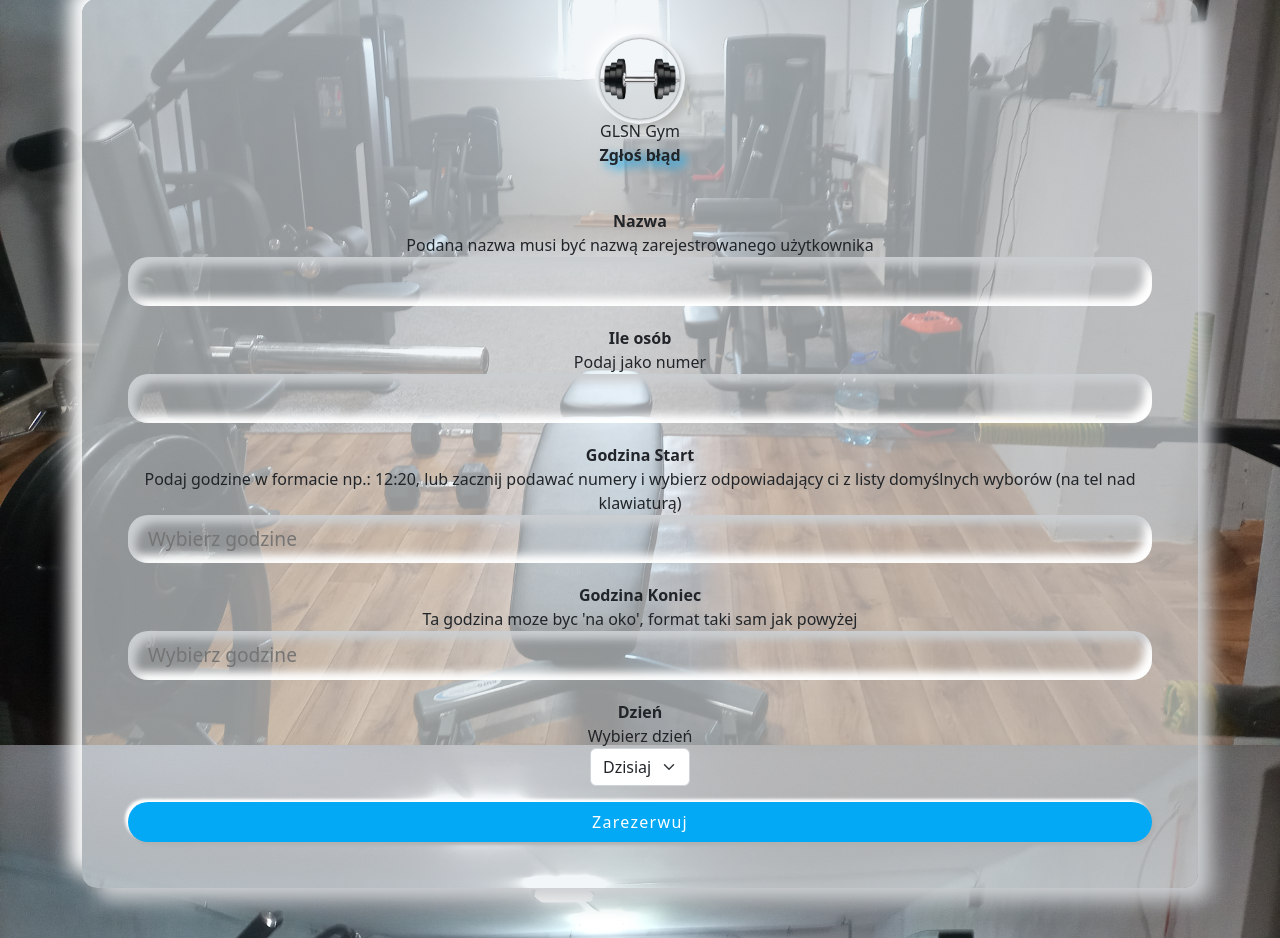
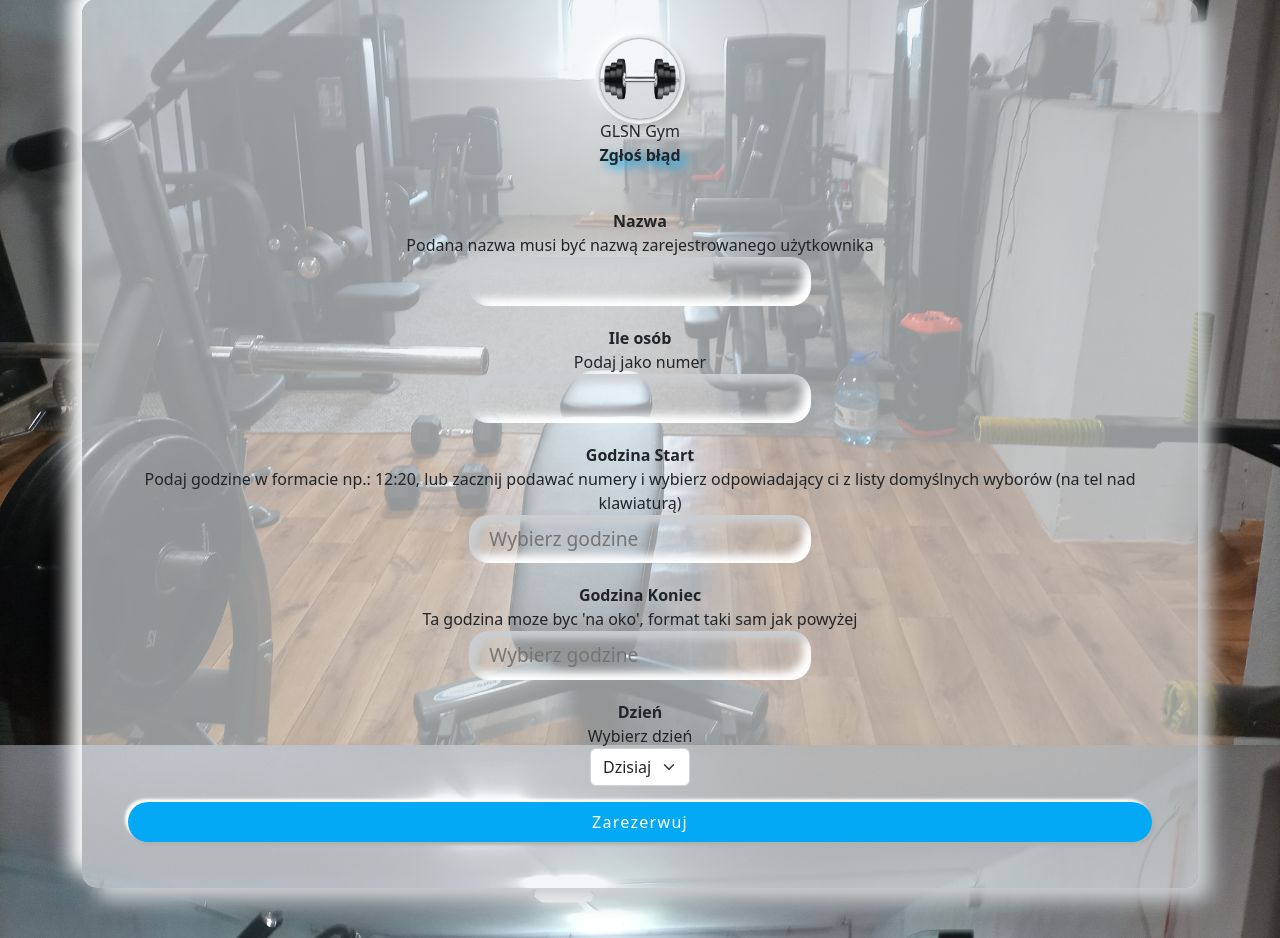
Before and after one commit to mykasero/GLSR_Gym_WebApp, a Django app: page /booking/ in a window 1280 px wide. Shown: the part 215-1153 px from the top of the page. Run offline with Django 5.2, Linux system fonts and the light colour scheme; the visitor is signed in with stand-in values (Sample User, id 1); parts of the project's set-up code (start-up, migrations or seed data) failed here and were passed over; some libraries are stand-ins or nearby versions.

Commit message:
Improving styles of the templates, p6.1 - minor tweak of form widths in booking for bigger screens

```diff
--- a/templates/Schedule/booking.html
+++ b/templates/Schedule/booking.html
@@ -27,6 +27,9 @@
                 .wrapper{
                     max-width: 1150px;
                 }
+                .col-4{
+                    width:33.33%;
+                }
             }
         @media only screen
             and (min-width:801px)
@@ -36,6 +39,9 @@
                 }
                 .wrapper{
                     max-width: 900px;
+                }
+                .col-4{
+                    width:42.5%;
                 }
             }
         @media screen
@@ -50,7 +56,17 @@
                 margin-right: 5px;
                 margin-left: 5px;
             }
+            .col-4{
+                width:70%;
+            }
 
+            @media screen
+            and (min-width:768px)
+            and (max-width: 800px) {
+                .col-4{
+                    width:42.5%;
+                }
+            }
         }
 
         @media screen and (max-width: 600px) {
@@ -62,6 +78,9 @@
                 min-height: 400px;
                 margin-right: 5px;
                 margin-left: 5px;
+            }
+            .col-4{
+                width:75%;
             }
         }
 
@@ -102,7 +121,7 @@
                                 {% if form_item == form.start_hour%}
                                     {{ form_item.label }}<br>
                                     {{ form_item.help_text}}<br>
-                                    <div class="form-field d-flex align-items-center">
+                                    <div class="form-field col-4 d-flex align-items-center mx-auto">
                                         <input class="form-select" placeholder="Wybierz godzine" name="start_hour" type="text" list="hour_list">
                                         <datalist id="hour_list">
                                             {% for i in form_item %}
@@ -113,7 +132,7 @@
                                 {% elif form_item == form.end_hour%}
                                     {{ form_item.label }}<br>
                                     {{ form_item.help_text}}<br>
-                                    <div class="form-field d-flex align-items-center">
+                                    <div class="form-field col-4 d-flex align-items-center mx-auto">
                                         <input class="form-select" placeholder="Wybierz godzine" name="end_hour" type="text" list="hour_list">
                                         <datalist id="hour_list">
                                             {% for i in form_item %}
@@ -124,8 +143,10 @@
                                 {% elif form_item == form.current_day %}
                                     {{ form_item.label }}<br>
                                     {{ form_item.help_text}}<br>
-                                    <div class="form-select">
-                                        {{ form_item }}<br>
+                                    <div class="form-field col-4 d-flex align-items-center mx-auto">
+                                        <div class="form-select">
+                                            {{ form_item }}<br>
+                                        </div>
                                     </div>
                                 {% else %}
                                     {{ form_item.label }}<br>
@@ -140,7 +161,7 @@
                                 {% if form_item == form.start_hour%}
                                     {{ form_item.label }}<br>
                                     {{ form_item.help_text}}<br>
-                                    <div class="form-field d-flex align-items-center">
+                                    <div class="form-field col-4 d-flex align-items-center mx-auto">
                                         <input class="form-select" placeholder="Wybierz godzine" name="start_hour" type="text" list="hour_list">
                                         <datalist id="hour_list">
                                             {% for i in form_item %}
@@ -151,7 +172,7 @@
                                 {% elif form_item == form.end_hour%}
                                     {{ form_item.label }}<br>
                                     {{ form_item.help_text}}<br>
-                                    <div class="form-field d-flex align-items-center">
+                                    <div class="form-field col-4 d-flex align-items-center mx-auto">
                                         <input class="form-select" placeholder="Wybierz godzine" name="end_hour" type="text" list="hour_list">
                                         <datalist id="hour_list">
                                             {% for i in form_item %}
@@ -166,7 +187,7 @@
                                 {% else %}
                                     {{ form_item.label }}<br>
                                     {{ form_item.help_text}}<br>
-                                    <div class="form-field d-flex align-items-center">
+                                    <div class="form-field col-4 d-flex align-items-center mx-auto">
                                         {{ form_item }}
                                     </div>
                                 {% endif %}
```
